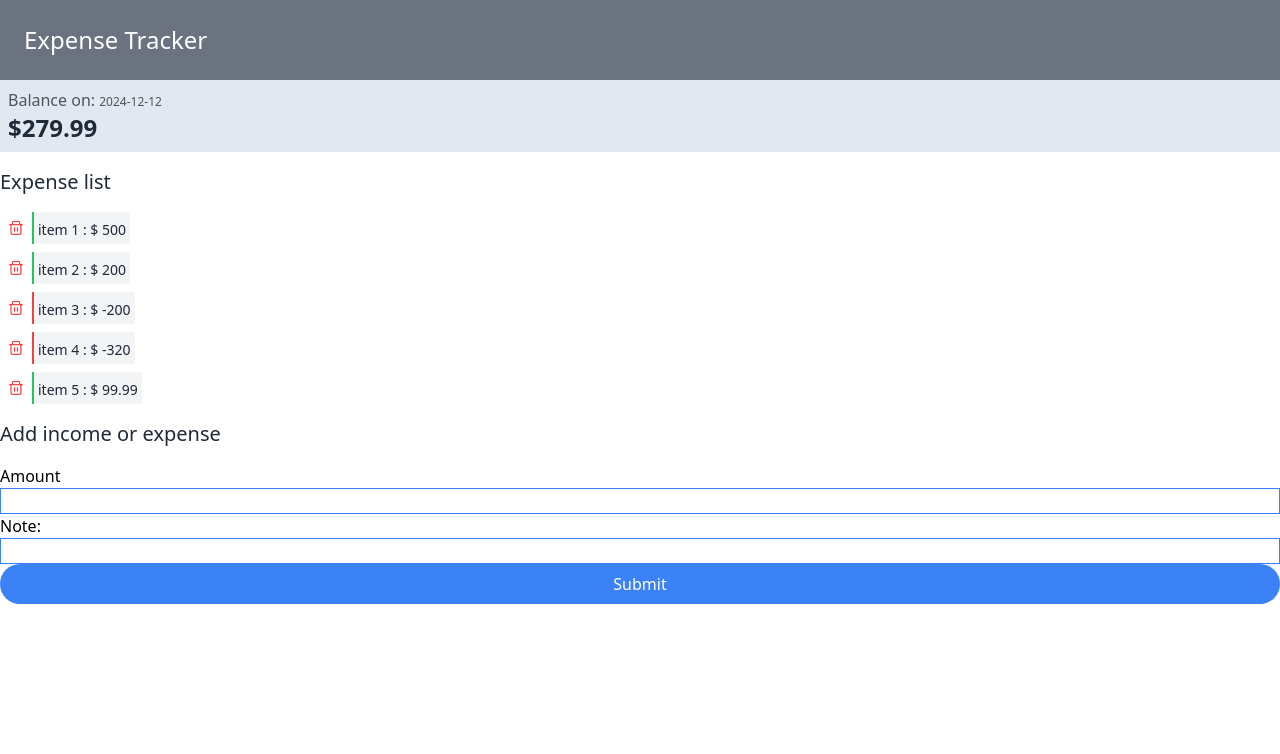
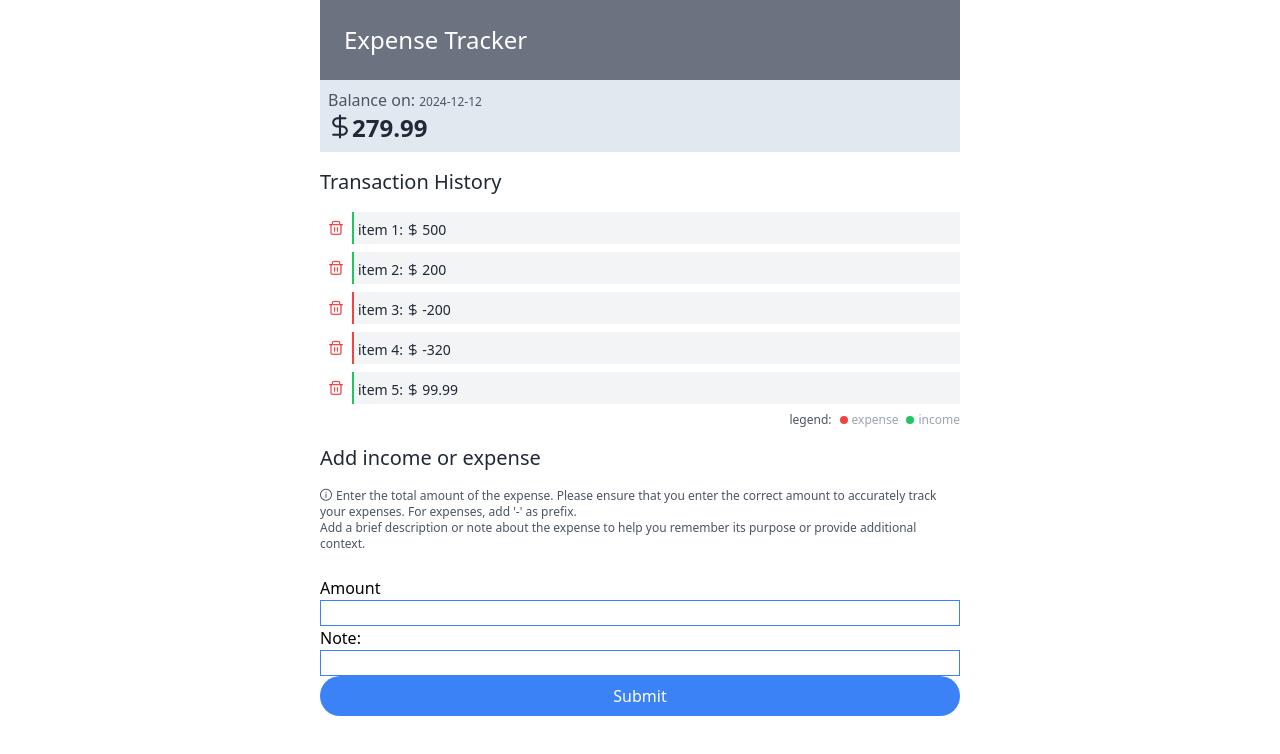
Before and after one commit to stakic-igor/expense-tracker, a Vue app: page / in a window 1280 px wide. Shown: the top 754 px of the page. Built offline with nearby package versions, Linux system fonts and the light colour scheme.

Commit message:
Add styling to components

```diff
--- a/src/App.vue
+++ b/src/App.vue
@@ -3,10 +3,9 @@ import { computed, ref } from 'vue'
 
 import Header from './components/Header.vue'
 import Balance from './components/Balance.vue';
-import ExpenseList from './components/ExpenseList.vue';
+import TransactionHistory from './components/TransactionHistory.vue';
 import ExpenseForm from './components/ExpenseForm.vue';
 
-const balance = ref(0);
 const items = ref([
     {
         id: 1,
@@ -48,11 +47,14 @@ const balanceTotal = computed(() => {
         }, 0)
     )
 });
+
 </script>
 
 <template>
-  <Header />
-  <Balance :balanceTotal="balanceTotal" />
-  <ExpenseList :items="items"  @passDeletedItems="handleDeleteItems"/>
-  <ExpenseForm />
+    <main class="w-1/2 mx-auto">
+        <Header />
+        <Balance :balanceTotal="balanceTotal" @tommorrow="handleDays"/>
+        <TransactionHistory :items="items"  @passDeletedItems="handleDeleteItems"/>
+        <ExpenseForm />
+    </main>
 </template>
--- a/src/components/Balance.vue
+++ b/src/components/Balance.vue
@@ -1,7 +1,7 @@
 <script setup>
-import { ref, defineProps } from 'vue';
+import { ref, defineProps, defineEmits } from 'vue';
 
-defineProps({
+const props = defineProps({
     balanceTotal: {
         type: Number,
         required: true
@@ -17,6 +17,6 @@ const today = date.toISOString().slice(0, 10);
     <!-- TODO: primitive for now, format date to dd/mm/yyyy -->
      <div class="radius p-2 bg-slate-200">
          <p class="text-gray-600">Balance on: <span class="text-xs text-gray-600">{{ today }}</span></p>
-         <p class="text-2xl font-bold text-gray-800">${{ balanceTotal }}</p>
+         <p class="text-2xl font-bold text-gray-800"><i class="pi pi-dollar"></i>{{ balanceTotal }}</p>
      </div>
 </template>
--- a/src/components/ExpenseForm.vue
+++ b/src/components/ExpenseForm.vue
@@ -7,6 +7,10 @@ function handleSubmit() {
 
 <template>
     <h3 class="text-xl my-4 text-gray-800">Add income or expense</h3>
+    <p class="text-xs text-gray-600 mb-6"><i class="pi pi-info-circle text-xs mr-1"></i>Enter the total amount of the expense.
+        Please ensure that you enter the correct amount to accurately track your expenses. For expenses, add '-' as prefix.<br />
+        Add a brief description or note about the expense to help you remember its purpose or provide additional context.
+    </p>
     <form
         @submit.prevent="handleSubmit"
     >
--- a/src/components/ExpenseListItem.vue
+++ b/src/components/ExpenseListItem.vue
@@ -24,9 +24,13 @@ const deleteItem = () => {
 
 </script>
 <template>
-    <div class="text-red-500 text-bold w-8 h-8 flex justify-center items-center hover:cursor-pointer hover:bg-red-500 hover:text-white" @click="deleteItem"><i class="pi pi-trash text-sm"></i></div>
     <div
-        class="text-sm border-l-2 px-1 h-8 text-gray-800 py-2 bg-gray-100"
-        :class="amount < 0 ? 'border-red-500' : 'border-green-500'">{{ name }} : $ {{ amount }}
+        class="text-red-500 text-bold w-8 h-8 flex justify-center items-center hover:cursor-pointer hover:bg-red-500 hover:text-white"
+        @click="deleteItem">
+        <i class="pi pi-trash text-sm"></i>
+    </div>
+    <div
+        class="text-sm border-l-2 px-1 h-8 text-gray-800 py-2 bg-gray-100 grow"
+        :class="amount < 0 ? 'border-red-500' : 'border-green-500'">{{ name }}: <i class="pi pi-dollar text-xs"></i> {{ amount }}
     </div>
 </template>
--- a/src/components/Header.vue
+++ b/src/components/Header.vue
@@ -3,5 +3,7 @@
 </script>
 
 <template>
-    <h1 class="text-2xl text-white bg-gray-500 p-6">Expense Tracker</h1>
+    <header class="bg-gray-500 p-6">
+        <h1 class="text-2xl text-white">Expense Tracker</h1>
+    </header>
 </template>
--- a/src/components/ExpenseList.vue
+++ b/src/components/TransactionHistory.vue
@@ -16,7 +16,7 @@ const passDeletedItem = (id) => {
 }
 </script>
 <template>
-    <h3 class="text-xl my-4 text-gray-800">Expense list</h3>
+    <h3 class="text-xl my-4 text-gray-800">Transaction History</h3>
     <div v-for="item in items" :key="item.id" class="flex flex-row items-center mb-2">
         <ExpenseListItem
             :name="item.name"
@@ -25,4 +25,9 @@ const passDeletedItem = (id) => {
             @deletedItem="passDeletedItem"
         />
     </div>
+    <div class="flex items-center justify-end">
+        <span class="text-gray-600 text-xs mr-2">legend: </span>
+        <div class="rounded bg-red-500 w-2 h-2 mr-1"></div><span class="text-gray-400 text-xs mr-2">expense</span>
+        <div class="rounded bg-green-500 w-2 h-2 mr-1"></div><span class="text-gray-400 text-xs">income</span>
+    </div>
 </template>
```
